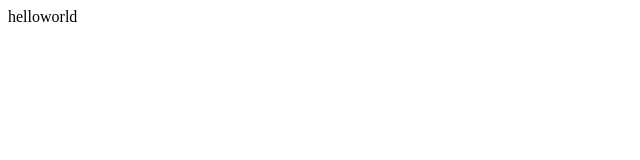
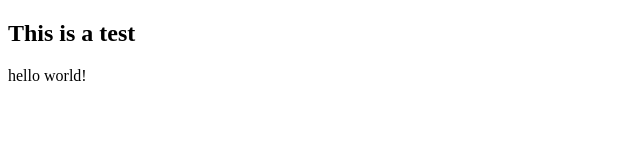
Before and after one commit to khilarymilan/test, a plain HTML site: page index.html in a window 1280 px wide. Shown: the whole page, without its empty margins (0-640 px from the left). Drawn offline with Linux system fonts and the light colour scheme.

Commit message:
index message

```diff
--- a/index.html
+++ b/index.html
@@ -1 +1,12 @@
-<p>helloworld</p>
+<!DOCTYPE html>
+<head>
+
+</head>
+
+<body>
+<h2>This is a test</h2>
+<p>hello world!</p>
+
+
+</body>
+</html>
```
